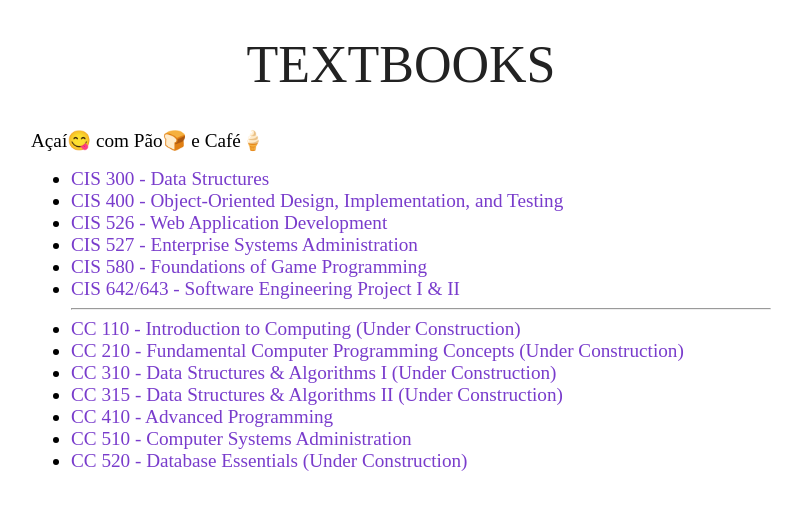
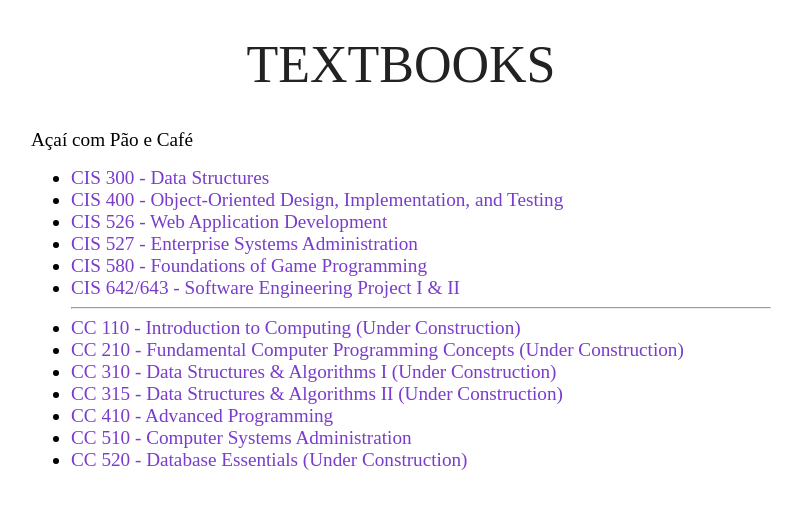
Before and after one commit to ZuppJA/cansas, a plain HTML site: page index.html in a window 1280 px wide. Shown: the whole page, without its empty margins (239-1041 px from the left). Drawn offline with Linux system fonts and the light colour scheme.

Commit message:
Update index.html

```diff
--- a/index.html
+++ b/index.html
@@ -7,7 +7,7 @@
     <div class="page">
       <h1>Textbooks</h1>
       <p>
-     Açaí😋 com Pão🍞 e Café🍦
+     Açaí com Pão e Café
       </p>
       <ul>
          <li><a href="https://cis300.cs.ksu.edu/">CIS 300 - Data Structures</a></li>
```
